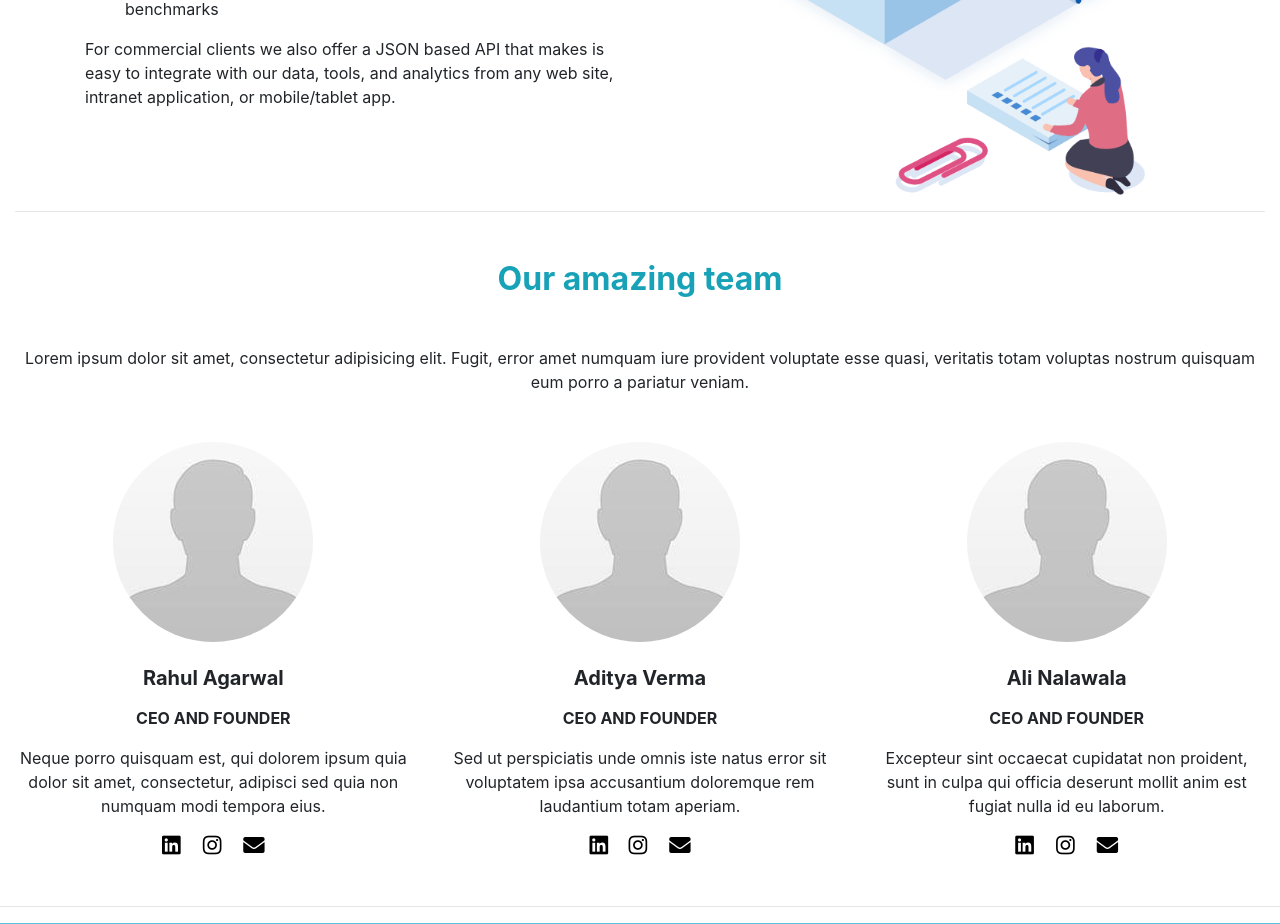
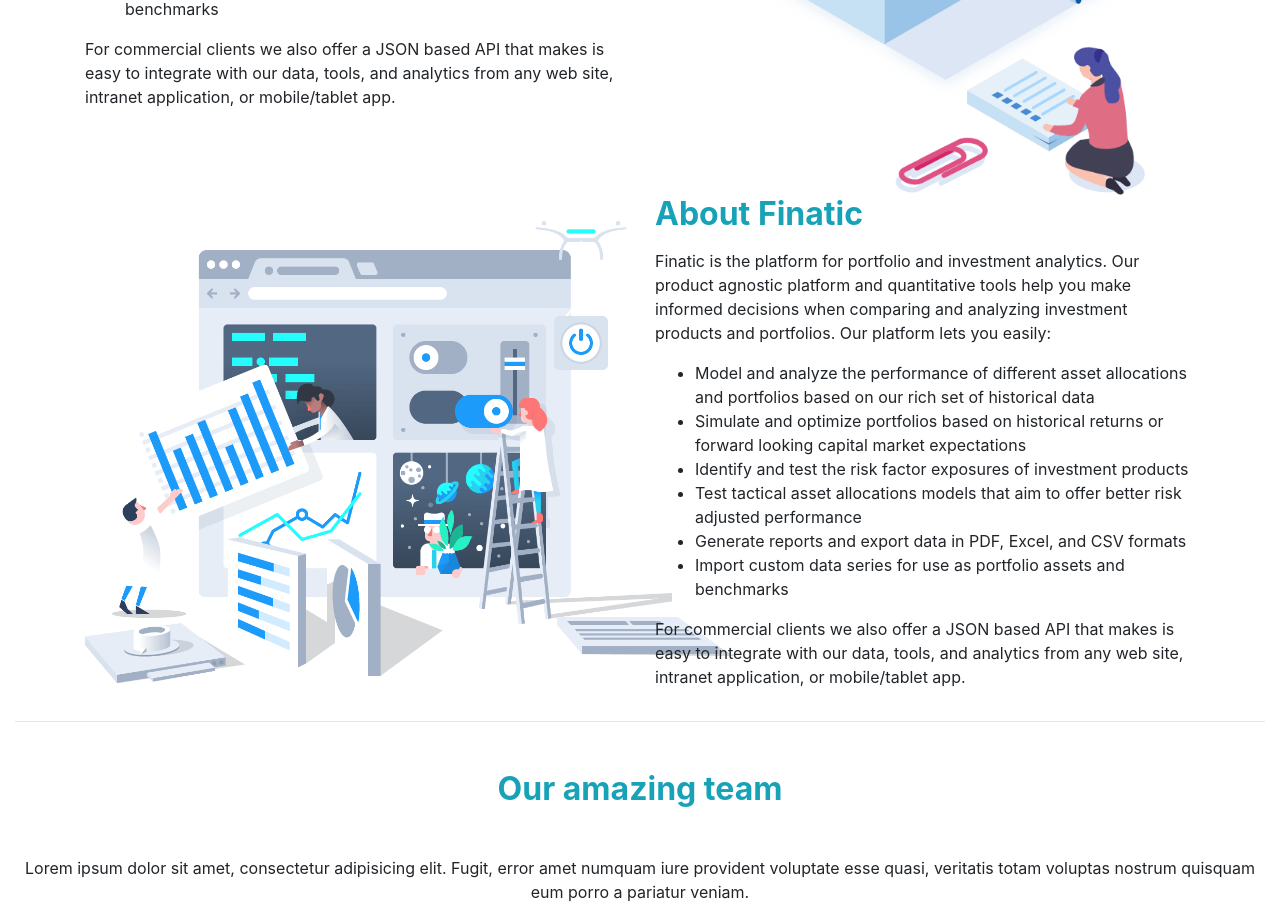
Before and after one commit to Finatic/Finatic, a Django app: page /about in a window 1280 px wide. Shown: the part 523-1447 px from the top of the page. Run offline with Django 3.2, Linux system fonts and the light colour scheme; some libraries are stand-ins or nearby versions.

Commit message:
add another image in about us page

```diff
--- a/web/products/views.py
+++ b/web/products/views.py
@@ -31,9 +31,9 @@
             input_data['quantity'] = quantity
             input_data['buy'] = buy_price
             print(input_data)
-            # print(ticker_symbol)
-            # print(buy_price)
-            # print(quantity)
+            print(ticker_symbol)
+            print(buy_price)
+            print(quantity)
             data = form.cleaned_data
             return JsonResponse(data)
 
--- a/web/templates/about.html
+++ b/web/templates/about.html
@@ -39,6 +39,41 @@
             <img decoding="async" importance="low" loading="lazy" src="{%static 'images/about-image.png'%}"
                 class="cornered-image" alt="about-image" style="    max-height: 650px;">
         </div>
+    </div>
+
+</div>
+<div class="container">
+
+    <div class="row d-flex align-items-center">
+        <div class="col-lg-6 text-right d-lg-block d-none d-sm-none d-md-none">
+            <img decoding="async" importance="low" loading="lazy" src="{%static 'images/data-bg.png'%}"
+                class="cornered-image" alt="about-image" style="max-height: 650px; max-width:650px;">
+        </div>
+        <div class="col-lg-6">
+            <h2 class="text-info h1-responsive  font-weight-bold pb-2">About Finatic</h2>
+            <p>Finatic is the platform for portfolio and investment analytics.
+                Our product agnostic
+                platform and quantitative tools help you make informed decisions when comparing and analyzing investment
+                products
+                and portfolios. Our platform lets you easily:</p>
+            <ul>
+                <li>Model and analyze the performance of different asset allocations and portfolios based on our rich
+                    set of
+                    historical data</li>
+                <li>Simulate and optimize portfolios based on historical returns or forward looking capital market
+                    expectations
+                </li>
+                <li>Identify and test the risk factor exposures of investment products</li>
+                <li>Test tactical asset allocations models that aim to offer better risk adjusted performance</li>
+                <li>Generate reports and export data in PDF, Excel, and CSV formats</li>
+                <li>Import custom data series for use as portfolio assets and benchmarks
+                </li>
+            </ul>
+            <p>For commercial clients we also offer a JSON based API that makes is easy to integrate with our data,
+                tools, and
+                analytics from any web site, intranet application, or mobile/tablet app.</p>
+        </div>
+
     </div>
 
 </div>
```
Also changed, not shown: web/static/images/data-bg.png (added).
